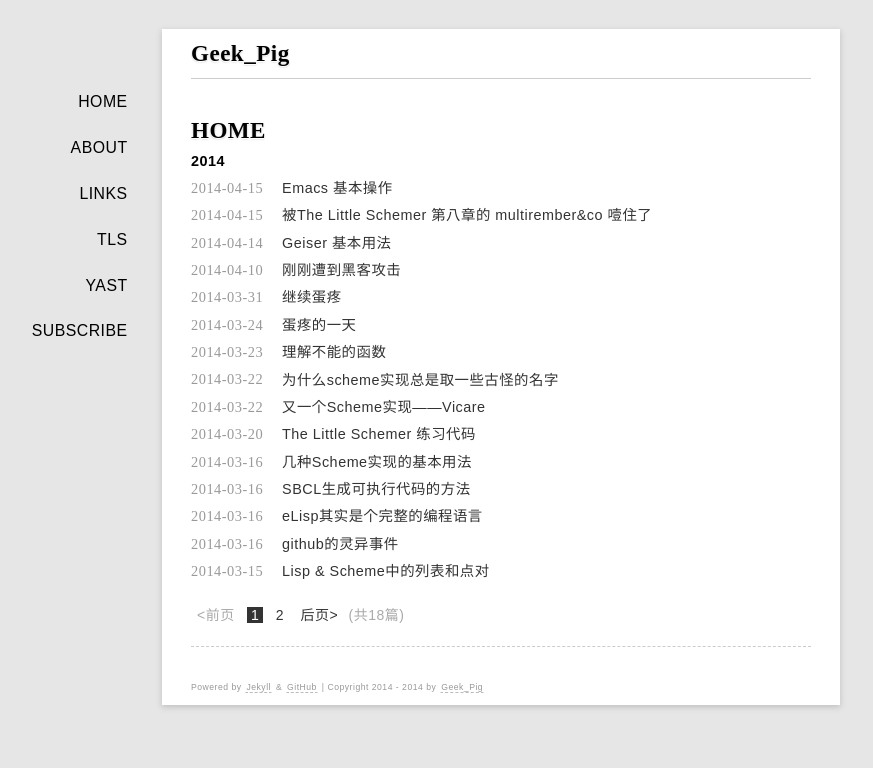
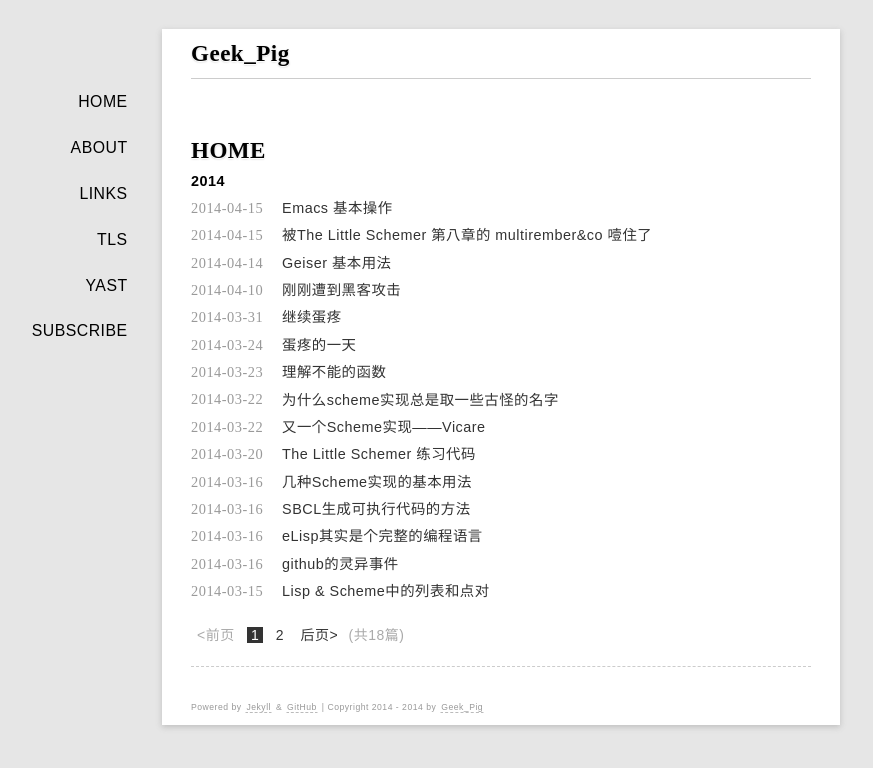
Before and after one commit to rhuichao/uternet.github.io, a Jekyll site: the page built from index.html, in a window 1280 px wide. Shown: the top 768 px of the page, without its empty margins (139-1012 px from the left). Built offline with Jekyll 4.4.1, drawn with Linux system fonts in a browser that asks for light colours; some web fonts are replaced; Markdown is read by kramdown in place of the engine named in the settings; the list of posts is cut into pages by our own code.

Commit message:
new document posted

```diff
--- a/media/css/style.css
+++ b/media/css/style.css
@@ -45,7 +45,7 @@ hr {
 p {
     padding:.5em 0;
     line-height: 150%;
-    margin-top:20px;
+    margin: 20px 0px 20px 0px;
 }
 
 
```
